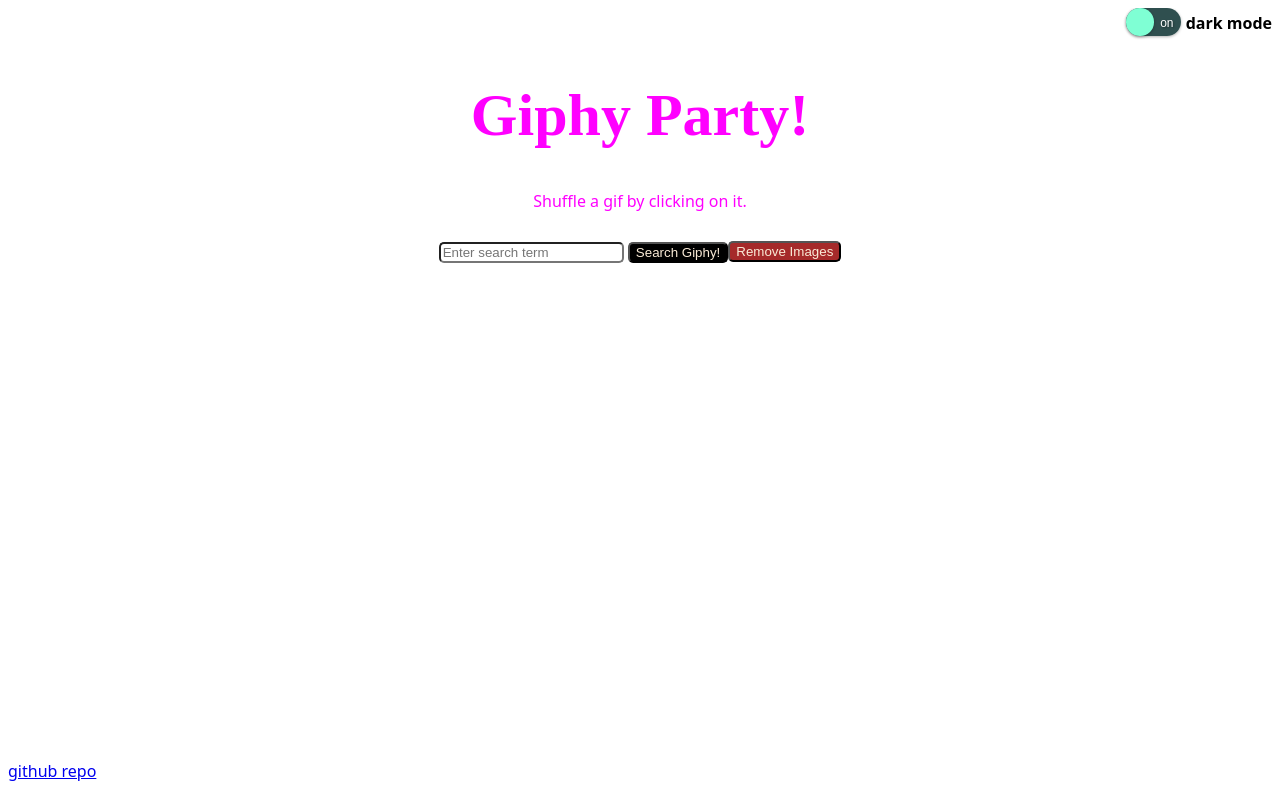
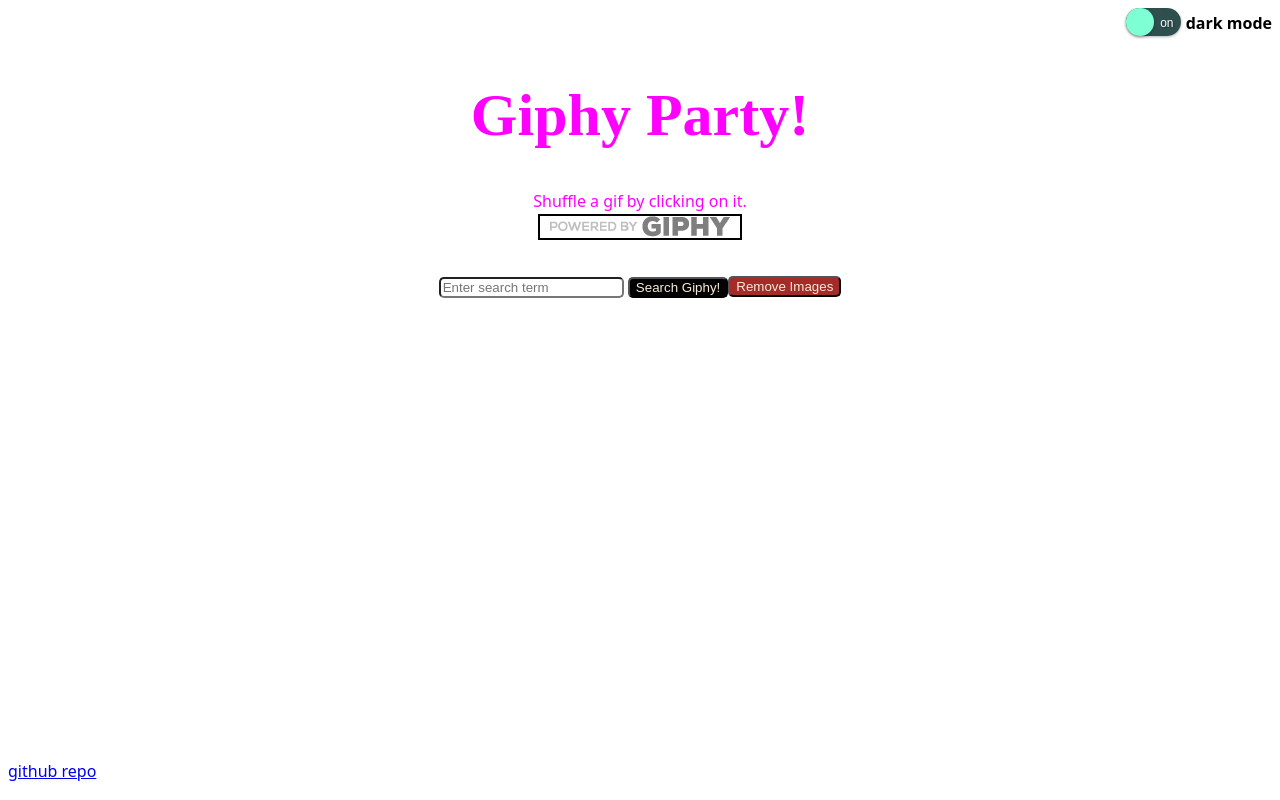
Before and after one commit to georgecnicol/sb-giphy-party, a plain HTML site: page index.html in a window 1280 px wide. Drawn offline with nearby package versions, Linux system fonts and the light colour scheme; a web font is replaced by a local one.

Commit message:
apply giphy attribution branding

```diff
--- a/index.html
+++ b/index.html
@@ -26,7 +26,9 @@
 
 <div id="top">
 <h1 id="title">Giphy Party!</h1>
-Shuffle a gif by clicking on it.
+Shuffle a gif by clicking on it.<br>
+<img src="images/giphy2.png" />
+
 </div>
 
 <div id="form-container">
@@ -36,13 +38,15 @@ Shuffle a gif by clicking on it.
   </form>
 
   <button id="remove-button">Remove Images</button>
+
 </div>
+
 <div id="images-container">
 
 </div>
 
 <footer id="footer">
-  <a href="https://github.com/georgecnicol/">github repo</a>
+  <a href="https://github.com/georgecnicol/sb-giphy-party">github repo</a>
 </footer>
 
 
```
Also changed, not shown: images/PoweredBy_200px-Black_HorizLogo.png (deleted), images/giphy2.png (added), 2 other files.
